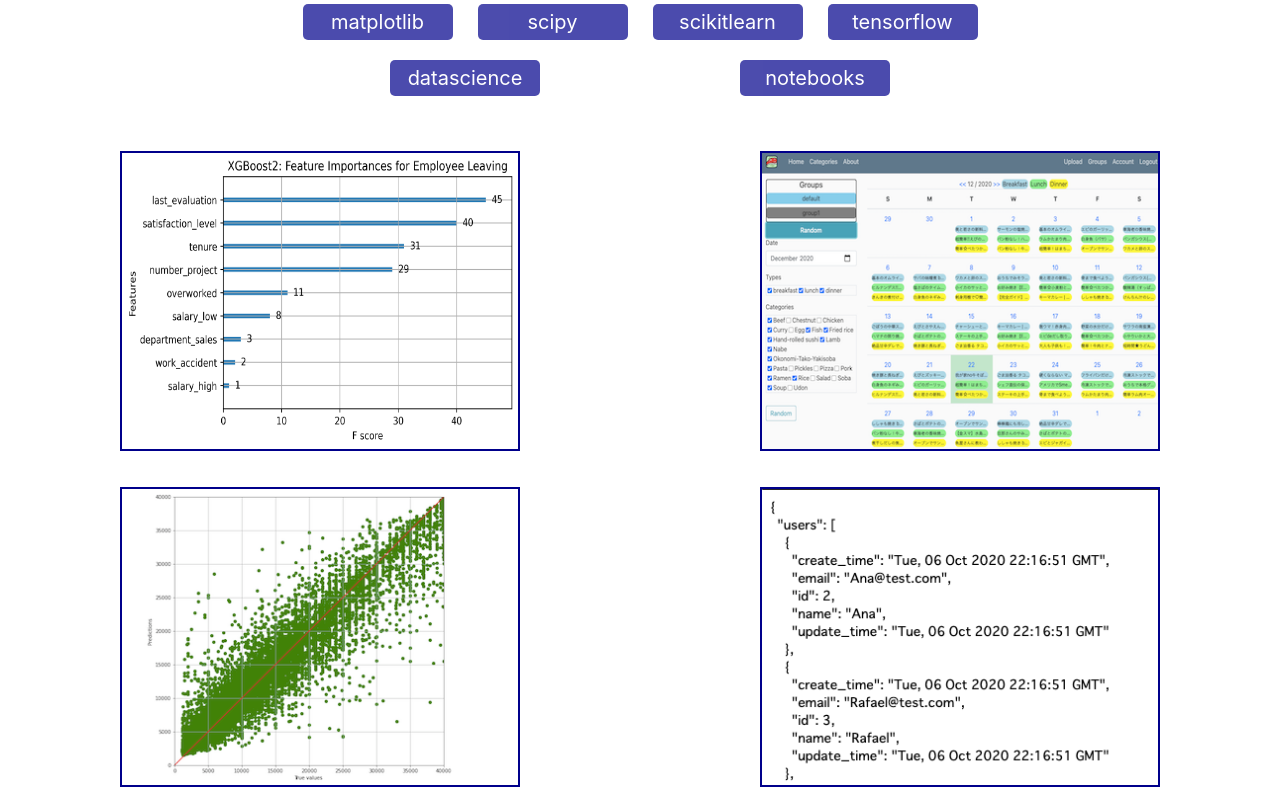
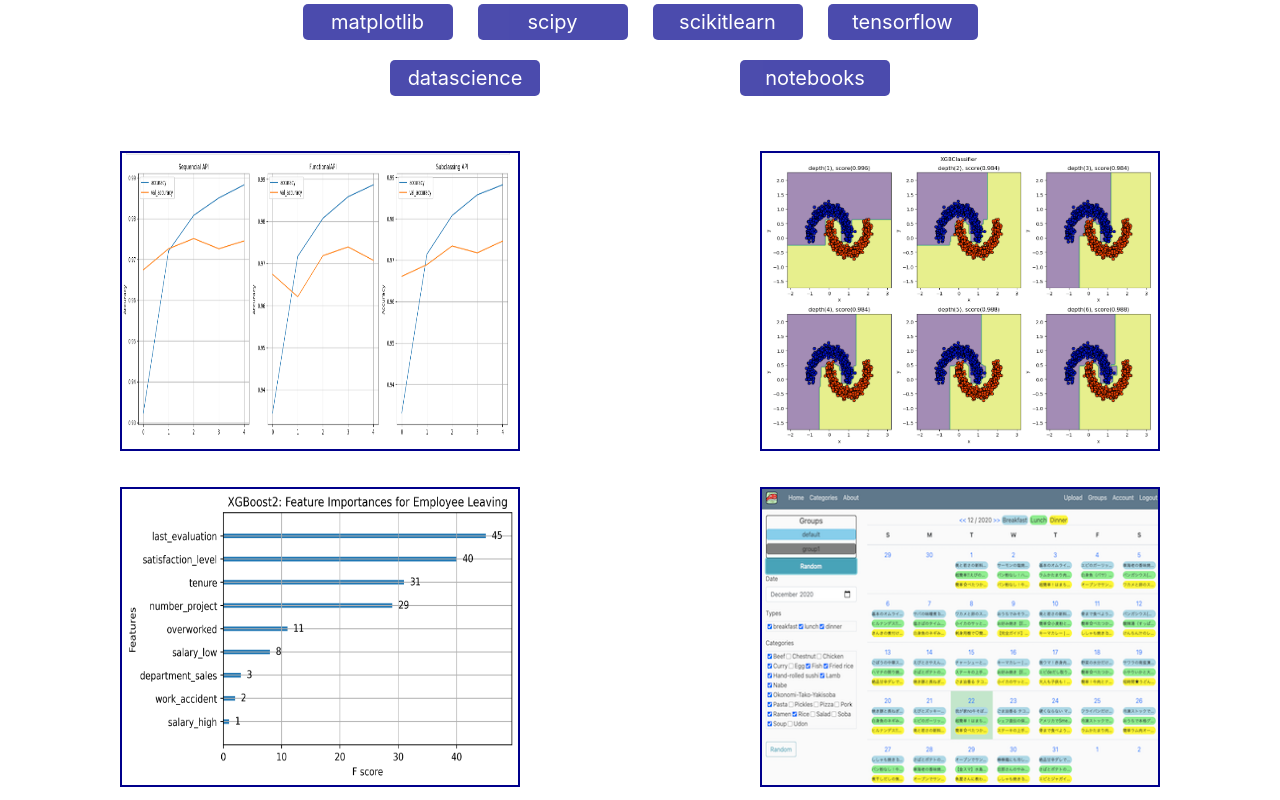
Before and after one commit to gadenahi/pf, a React (Create React App) app: page / in a window 1280 px wide. Shown: the part 920-1720 px from the top of the page. Built offline with nearby package versions, Linux system fonts and the light colour scheme.

Commit message:
modified url of tensorflow by different api

```diff
--- a/src/components/data/data.js
+++ b/src/components/data/data.js
@@ -1,6 +1,20 @@
 const project_filters = ["all", "python", "flask", "javascript", "node", "express", "jquery", "react", "d3", "postgresql", "chai", "restapi", "matplotlib", "scipy", "scikitlearn", "tensorflow", "datascience", "notebooks"]
 
 const projects = [
+    {
+        id: 29,
+        url: "https://github.com/gadenahi/TensorFlow_by_different_api/blob/main/TensorFlow_by_different_api.ipynb",
+        image: `${process.env.PUBLIC_URL}/imgs/TensorFlow_by_different_api.png`,
+        caption: "TensorFlow by\ndifferent API",
+        category: ["python", "matplotlib", "tensorflow", "datascience", "notebooks"]
+    },
+    {
+        id: 28,
+        url: "https://github.com/gadenahi/sklearn_different_class_test/blob/main/decisiontree_randomforest_xgboost_test.ipynb",
+        image: `${process.env.PUBLIC_URL}/imgs/sklearn_different_class_test.png`,
+        caption: "Test by DecisionTree,\nRandomForest,\nand XGBoost",
+        category: ["python", "matplotlib", "scikitlearn", "datascience", "notebooks"]
+    },
     {
         id: 27,
         url: "https://github.com/gadenahi/Sailfort_Motors_project_lab/blob/main/Activity_%20Course%207%20Salifort%20Motors%20project%20lab.ipynb",
@@ -10,7 +24,7 @@ const projects = [
     },
     {
         id: 26,
-        url: "https://recipe-scheduler111.herokuapp.com/login?next=%2F",
+        url: "https://github.com/gadenahi/recipe-scheduler",
         image: `${process.env.PUBLIC_URL}/imgs/food_recipe_scheduler.png`,
         caption: "Food Recipe Scheduler",
         category: ["python", "flask", "javascript", "jquery", "postgresql"]
@@ -45,14 +59,14 @@ const projects = [
     },
     {
         id: 21,
-        url: "https://docmanage111.herokuapp.com/",
+        url: "https://github.com/gadenahi/doc_manage",
         image: `${process.env.PUBLIC_URL}/imgs/report_shopping_site.png`,
         caption: "Report shopping site",
         category: ["python", "flask", "javascript", "jquery", "postgresql", "matplotlib"]
     },
     {
         id: 20,
-        url: "https://blog-site111.herokuapp.com/",
+        url: "https://github.com/gadenahi/blog-site",
         image: `${process.env.PUBLIC_URL}/imgs/blog_site.png`,
         caption: "Blog site",
         category: ["python", "flask", "javascript", "jquery", "postgresql"]
```
Also changed, not shown: public/imgs/TensorFlow_by_different_api.png (added), public/imgs/sklearn_different_class_test.png (added).
